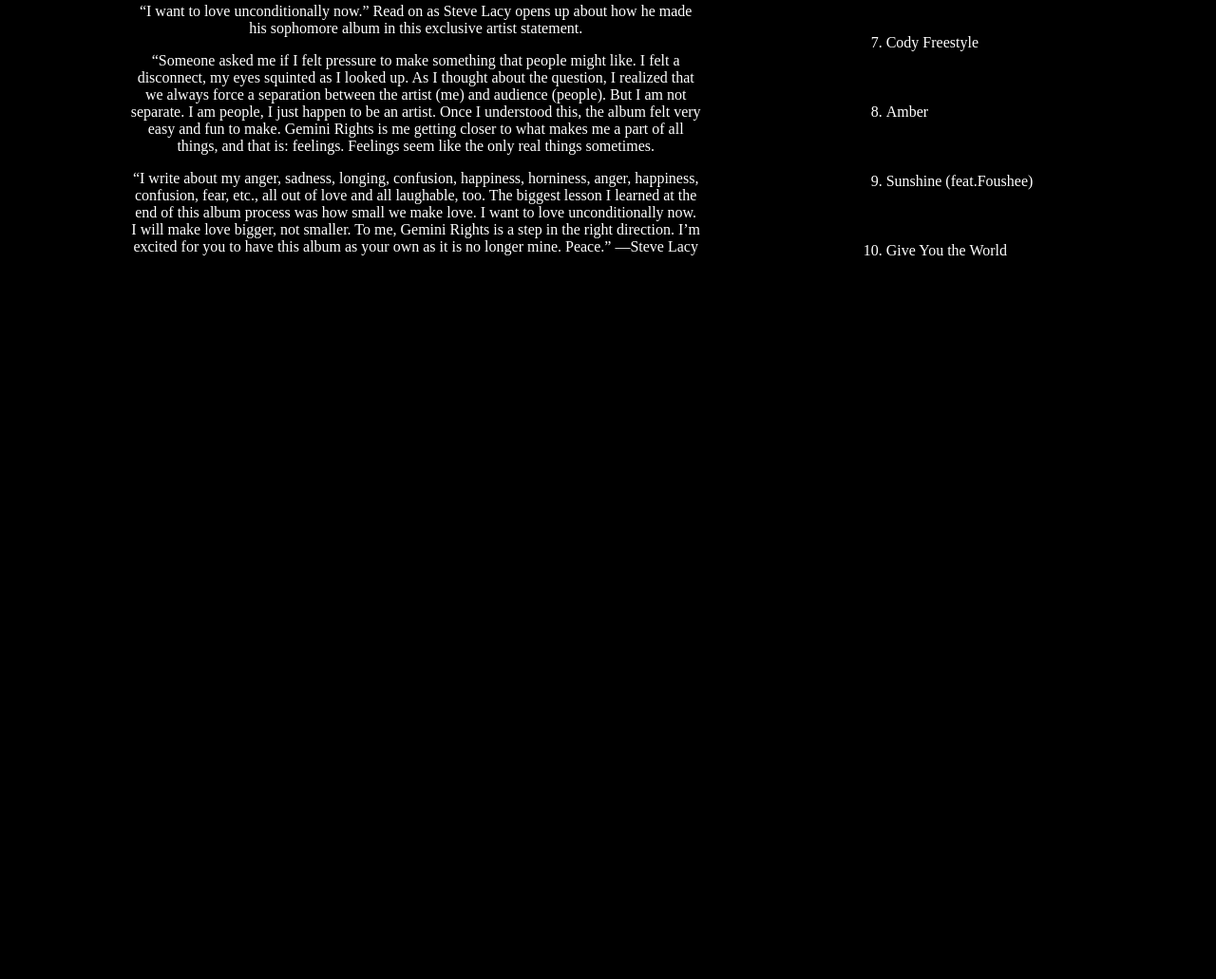
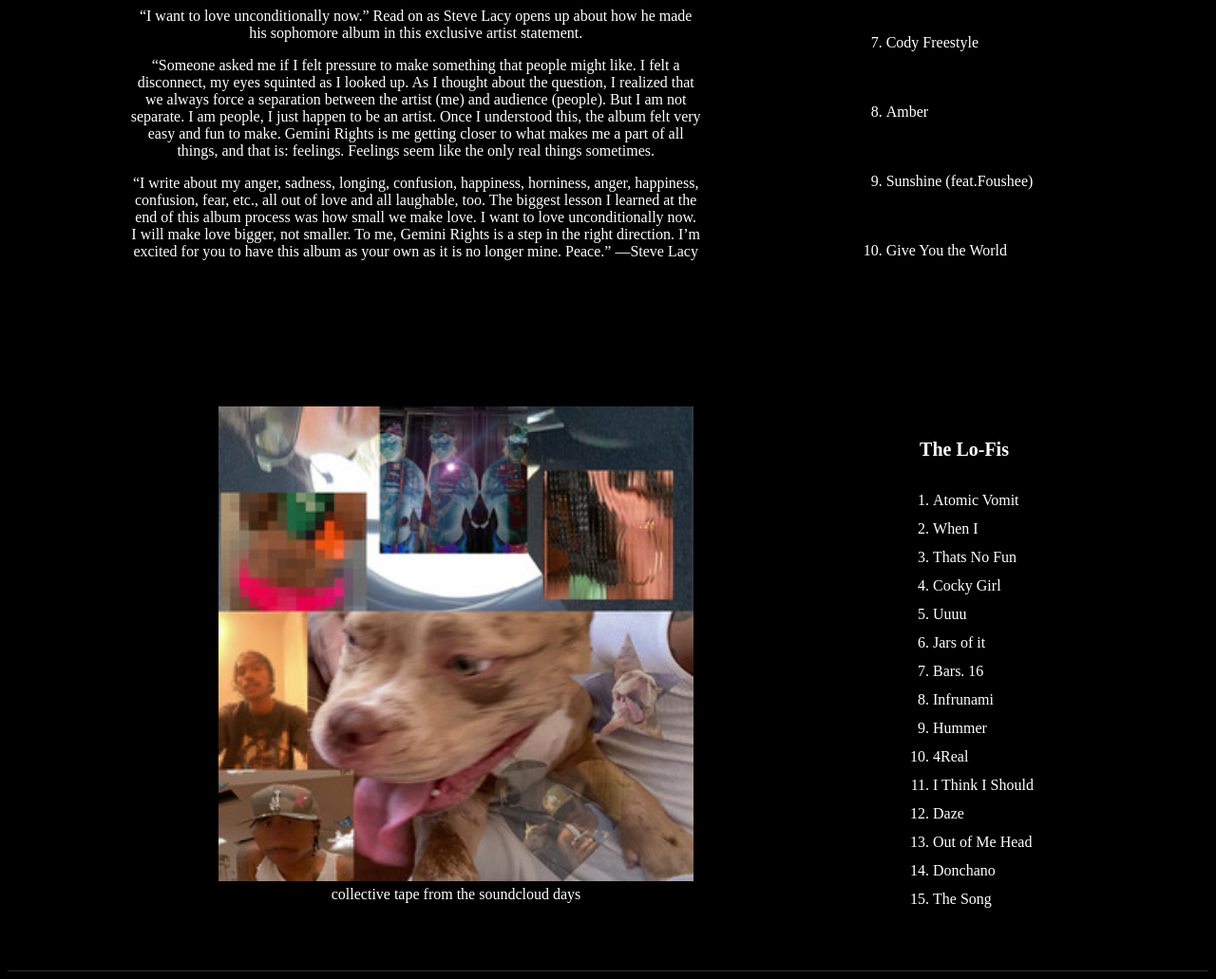
Before and after one commit to briancoco/lacys, a plain HTML site: page projects.html in a window 1280 px wide. Shown: the part 620-1651 px from the top of the page at 95% size. Before the commit the page ends 1006 px from the top, so only its background shows below. Drawn offline with Linux system fonts and the light colour scheme.

Commit message:
added lo-fis to projects page

```diff
--- a/projects.html
+++ b/projects.html
@@ -15,7 +15,7 @@
         <div class="container">
             <div class="gemini">
                 <div class="right">
-                    <img src="images/gemini.webp" class="geminiart">
+                    <img src="images/gemini.webp" class="art">
                     <div class="description">
                         <p>
                             “I want to love unconditionally now.” Read on as Steve Lacy opens up about how he made his sophomore album in this exclusive artist statement.
@@ -28,9 +28,9 @@
                         </p>
                     </div>
                 </div>
-                <div class="tracks">
+                <div class="tracks-g">
                     <h5 class="title">Gemini Rights</h5>
-                    <ol>
+                    <ol class="g-list">
                         <li>Static</li>
                         <li>Helmet</li>
                         <li>Mercury</li>
@@ -45,6 +45,36 @@
                 </div>
 
             </div>
+
+            <div class="lofis">
+                <div class="right" id="lofi">
+                    <img src="images/lofi.jpeg" class="art">
+                    <div class="description">
+                        collective tape from the soundcloud days
+                    </div>
+                </div>
+
+                <div class="tracks-l">
+                    <h5 class="title">The Lo-Fis</h5>
+                    <ol class="l-list">
+                        <li>Atomic Vomit</li>
+                        <li>When I</li>
+                        <li>Thats No Fun</li>
+                        <li>Cocky Girl</li>
+                        <li>Uuuu</li>
+                        <li>Jars of it</li>
+                        <li>Bars. 16</li>
+                        <li>Infrunami</li>
+                        <li>Hummer</li>
+                        <li>4Real</li>
+                        <li>I Think I Should</li>
+                        <li>Daze</li>
+                        <li>Out of Me Head</li>
+                        <li>Donchano</li>
+                        <li>The Song</li>
+                    </ol>
+                </div>
+            </div>
         </div>
     </body>
 </html>
--- a/style.css
+++ b/style.css
@@ -1,5 +1,6 @@
 body {
     background-color: black;
+    color: white;
 }
 .header {
     color: white;
@@ -52,6 +53,7 @@
     display: flex;
     flex-direction: column;
     align-items: center;
+    border-bottom: 1px solid rgb(48, 46, 46)
 }
 .gemini {
     display: flex;
@@ -60,12 +62,13 @@
     margin: 50px;
 
 }
-.geminiart {
+.art {
     height: 500px;
     width: auto;
 }
 .description {
     width: 600px;
+    margin-top: 5px;
 }
 .right {
     display: flex;
@@ -73,11 +76,21 @@
     align-items: center;
     text-align: center;
 }
-.tracks
+
 .title {
     text-align: center;
     font-size: 20px;
 }
-li {
+ .g-list li {
     margin: 55px;
 }
+
+.lofis {
+    display: flex;
+    gap: 150px;
+    margin: 50px;
+}
+
+.l-list li {
+    margin: 12px;
+}
```
